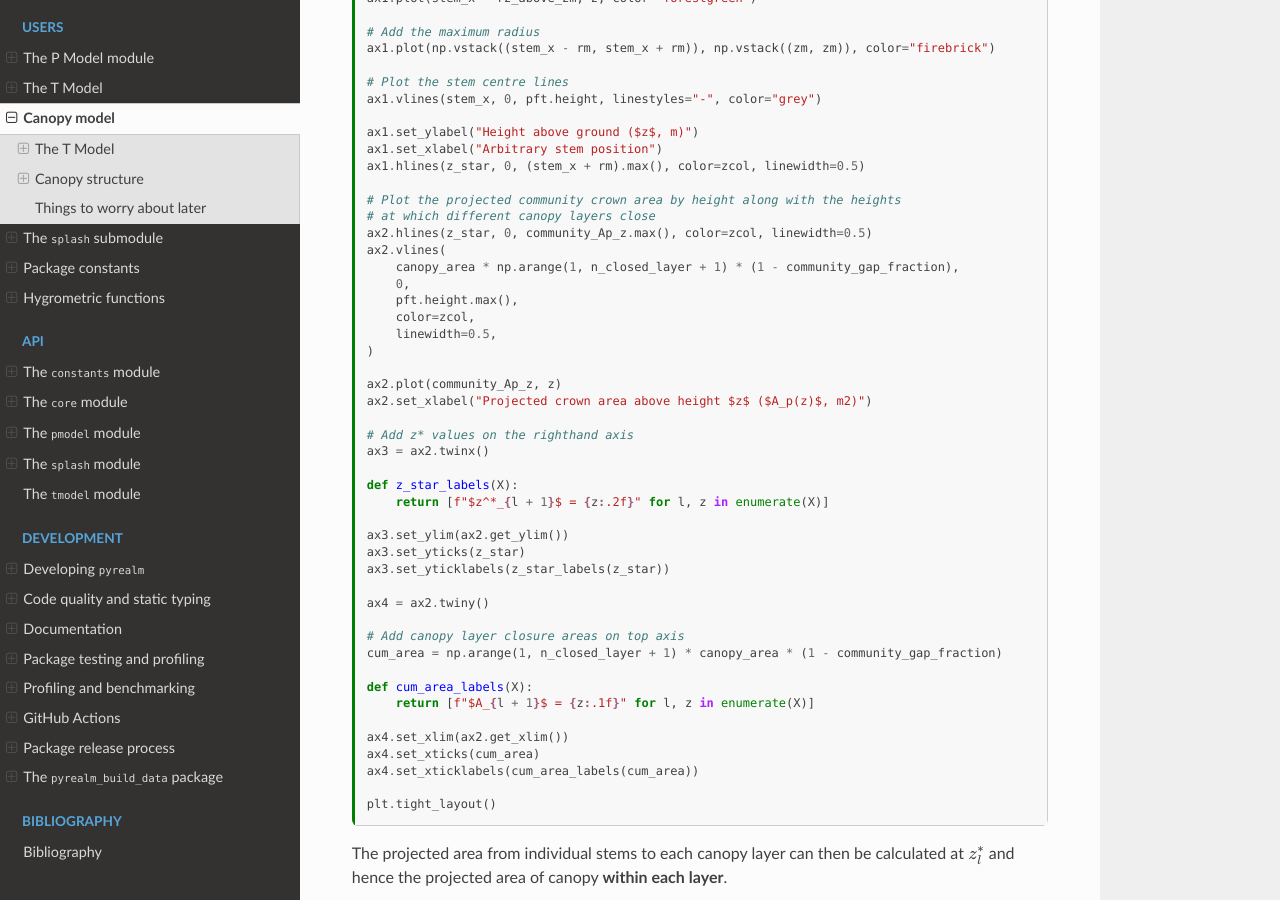
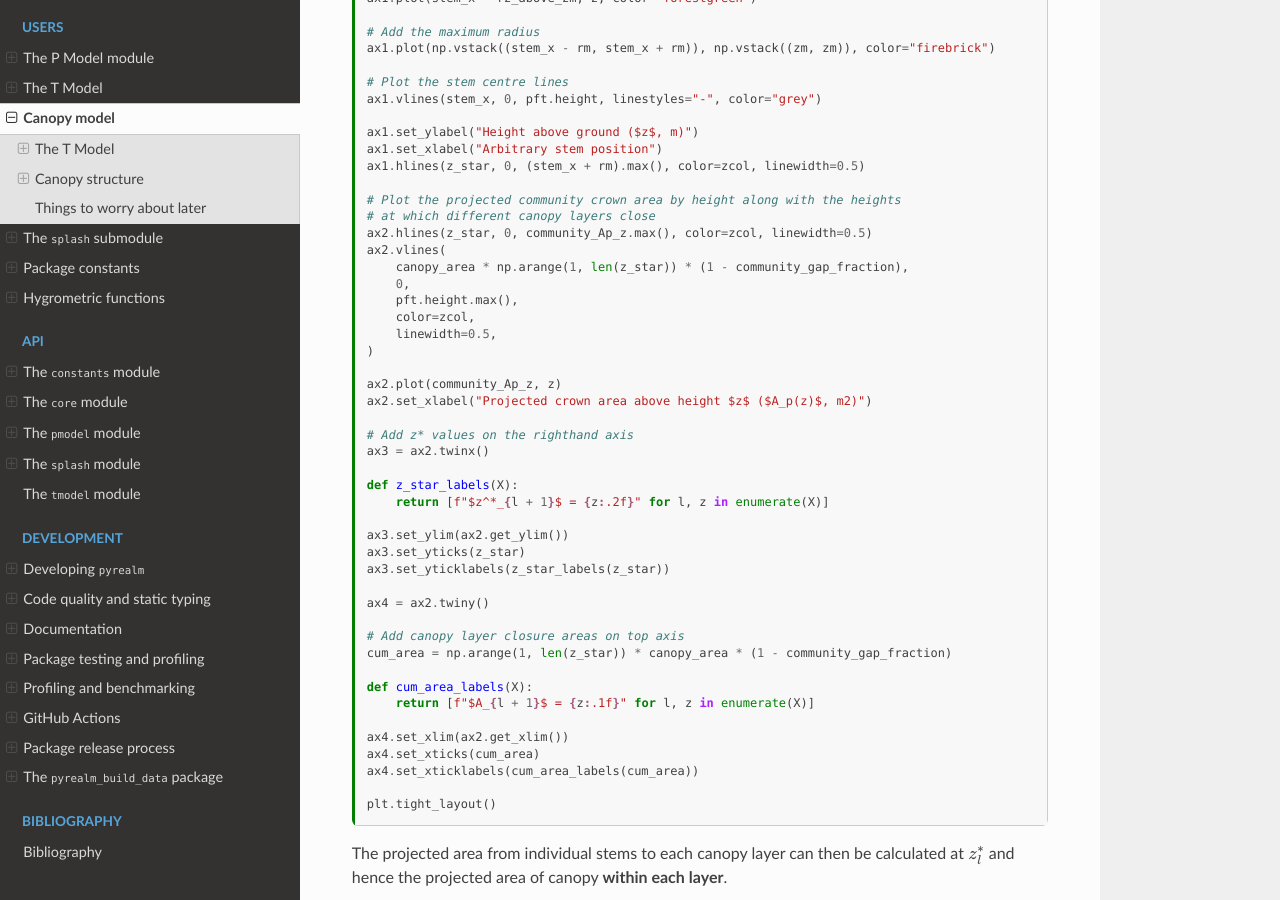
Before and after one commit to ImperialCollegeLondon/pyrealm, a Sphinx documentation site: the page built from docs/source/users/tmodel/canopy.md, in a window 1280 px wide and 900 px high, scrolled down 7202 px. Built offline with Sphinx 7.4.7 and the Read the Docs theme 2.0.0, drawn with Linux system fonts in a browser that asks for light colours; the version number is read from the project's files by our own code; some of the changed text lies outside the part shown.

```diff
--- a/docs/source/users/tmodel/canopy.md
+++ b/docs/source/users/tmodel/canopy.md
@@ -422,7 +422,7 @@ ax1.hlines(z_star, 0, (stem_x + rm).max(), color=zcol, linewidth=0.5)
 # at which different canopy layers close
 ax2.hlines(z_star, 0, community_Ap_z.max(), color=zcol, linewidth=0.5)
 ax2.vlines(
-    canopy_area * np.arange(1, n_closed_layer + 1) * (1 - community_gap_fraction),
+    canopy_area * np.arange(1, len(z_star)) * (1 - community_gap_fraction),
     0,
     pft.height.max(),
     color=zcol,
@@ -445,7 +445,7 @@ ax3.set_yticklabels(z_star_labels(z_star))
 ax4 = ax2.twiny()
 
 # Add canopy layer closure areas on top axis
-cum_area = np.arange(1, n_closed_layer + 1) * canopy_area * (1 - community_gap_fraction)
+cum_area = np.arange(1, len(z_star)) * canopy_area * (1 - community_gap_fraction)
 
 def cum_area_labels(X):
     return [f"$A_{l + 1}$ = {z:.1f}" for l, z in enumerate(X)]
```
Also changed, not shown: other parts of docs/source/users/tmodel/canopy.md (+2 -2 lines).
